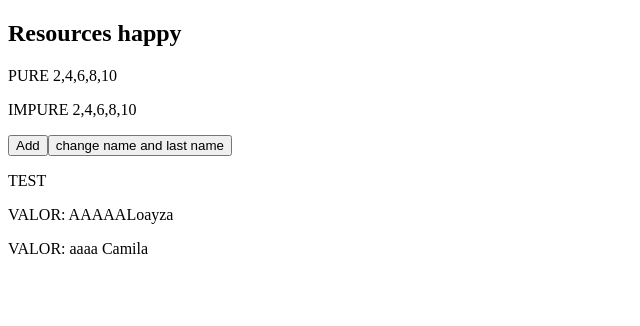
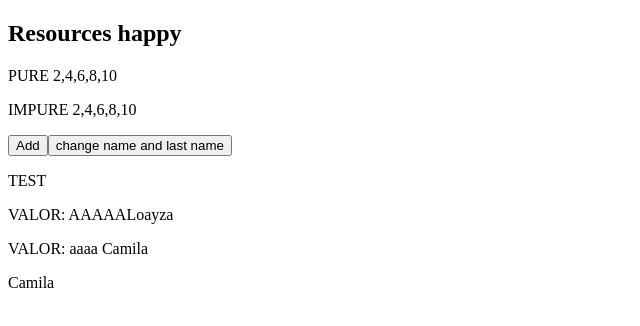
Before and after one commit to camiloayza23/upb-angular, an Angular app: page / in a window 1280 px wide. Shown: the top 326 px of the page, without its empty margins (0-640 px from the left). Built offline with nearby package versions, Linux system fonts and the light colour scheme.

Commit message:
Directivas nueva conexion 08/18

```diff
--- a/src/app/app.component.html
+++ b/src/app/app.component.html
@@ -43,3 +43,7 @@ EXPONENT: <input type='text' [(ngModel)]="auxExpo">
 </div>-->
 <button (click)="name='maria'; lastName='gutierrez';"> change name and last name</button>
 <app-test [name]="name" [lastName]="lastName"> </app-test>
+
+<div
+
+(appNgFocus)="name='Juanita'"> {{name}} </div>
--- a/src/app/app.module.ts
+++ b/src/app/app.module.ts
@@ -14,6 +14,7 @@ import { ExpoPipe } from './pipes/expo.pipe';
 import { PurePipe } from './pipes/pure.pipe';
 import { ImpurePipe } from './pipes/impure.pipe';
 import { NgColorDirective } from './directives/ng-color.directive';
+import { NgFocusDirective } from './directives/ng-focus.directive';
 
 @NgModule({
   declarations: [
@@ -25,7 +26,8 @@ import { NgColorDirective } from './directives/ng-color.directive';
     ExpoPipe,
     PurePipe,
     ImpurePipe,
-    NgColorDirective
+    NgColorDirective,
+    NgFocusDirective
   ],
   imports: [
     //Modulos dentro de este modulo
--- /dev/null
+++ b/src/app/directives/ng-focus.directive.ts
@@ -0,0 +1,21 @@
+import { Directive, HostListener, ElementRef, Output, EventEmitter } from '@angular/core';
+
+@Directive({
+  selector: '[appNgFocus]'
+})
+export class NgFocusDirective {
+  @Output() appNgFocus = new EventEmitter();
+
+  @HostListener('document:click', ['$event','$event.target']) clickOutside(event,eventTarget){
+    console.log('CLCLCLCL',this.el.nativeElement.contains(eventTarget));
+
+    const aux = this.el.nativeElement.contains(eventTarget);
+    if(!aux){
+      this.appNgFocus.emit('Se hizo click afueras')
+    }
+
+  }
+
+  constructor(private el:ElementRef) { }
+
+}
```
